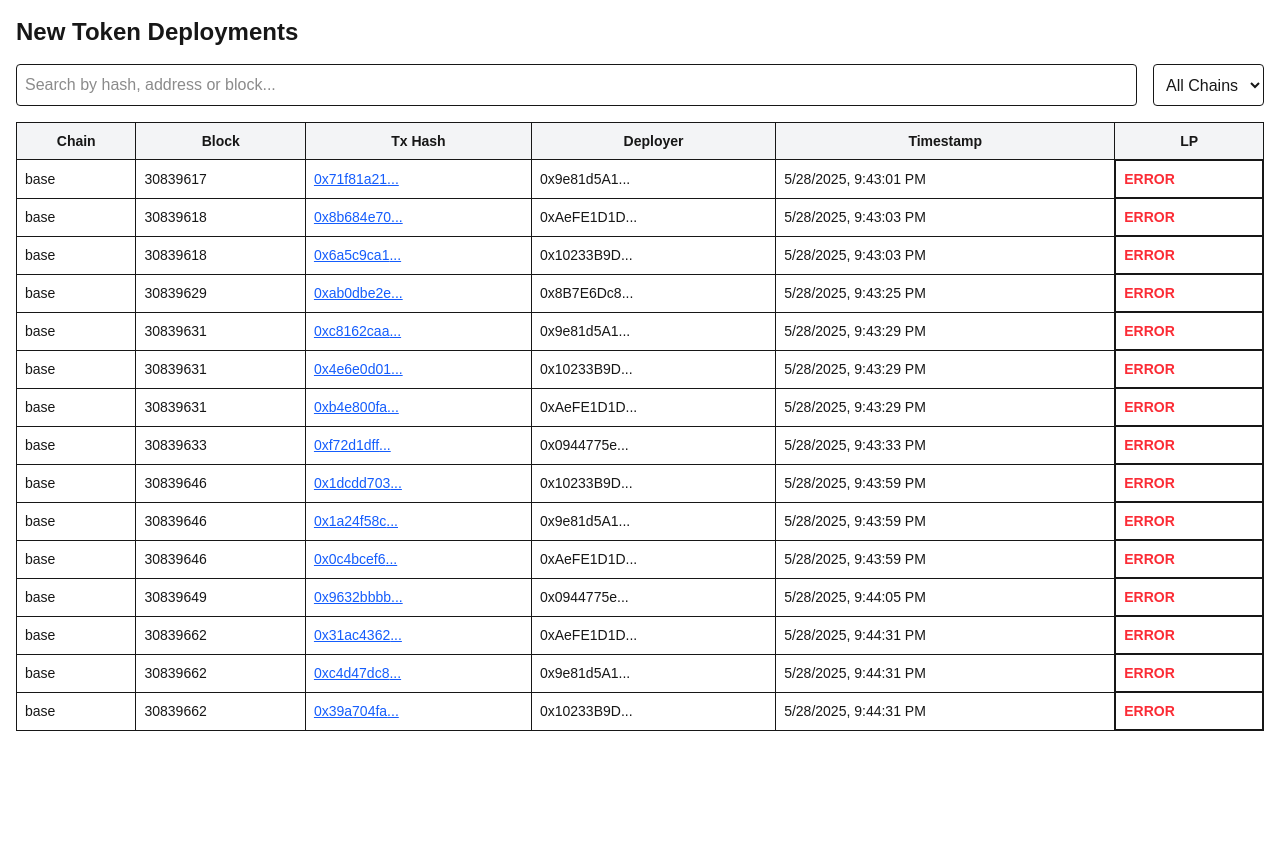
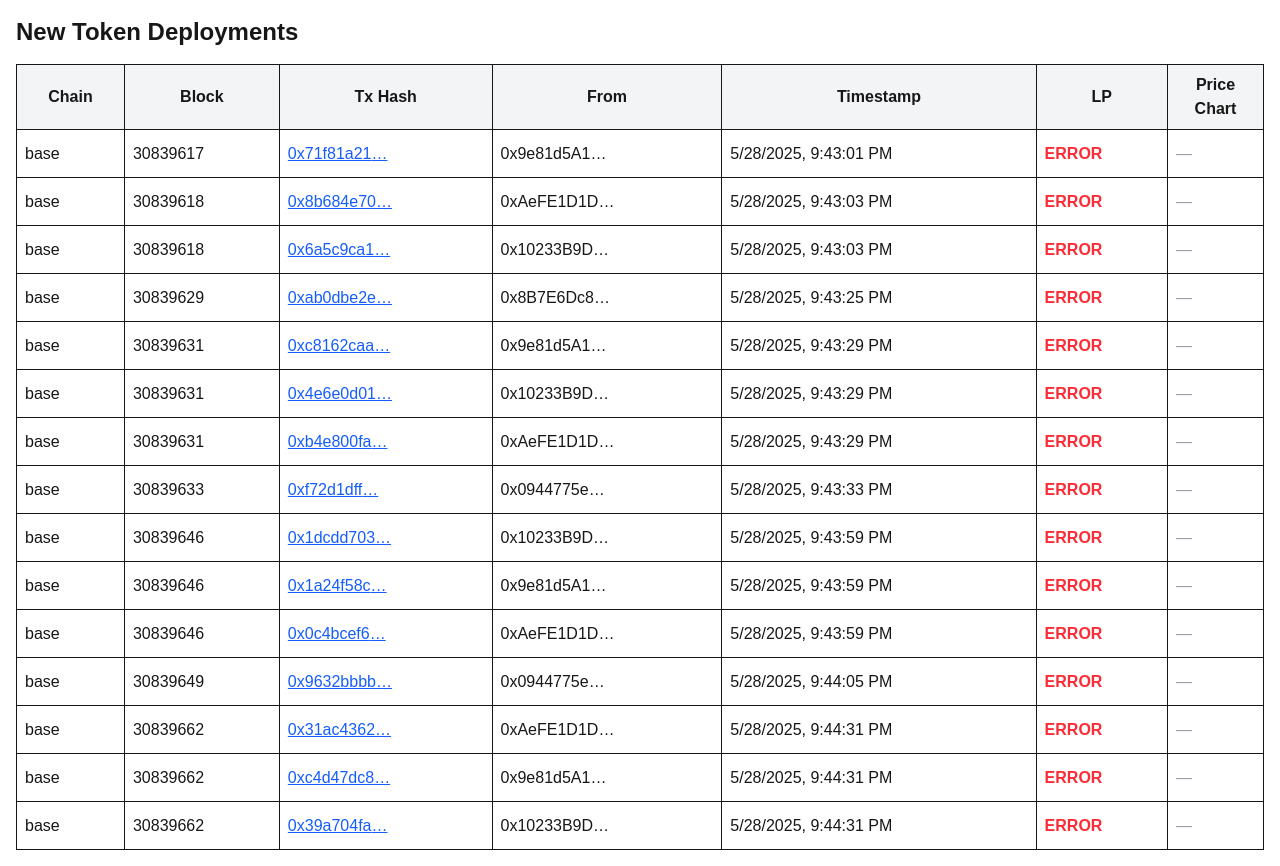
Before and after one commit to serayd61/Superchain-token-explorer, a Next.js app: page / in a window 1280 px wide. Before the commit the page ends 800 px from the top, so only its background shows below. Built offline with nearby package versions, Linux system fonts and the light colour scheme.

Commit message:
Add sparkline price chart column

```diff
--- a/components/TokenTable.tsx
+++ b/components/TokenTable.tsx
@@ -1,8 +1,7 @@
-"use client"
-
+// components/TokenTable.tsx
 import { useEffect, useState } from "react"
 import * as Tooltip from "@radix-ui/react-tooltip"
-import { Info } from "lucide-react"
+import { LineChart, Line, ResponsiveContainer } from "recharts"
 
 export type TokenEntry = {
   chain: string
@@ -11,18 +10,12 @@ export type TokenEntry = {
   from: string
   timestamp: string
   lp_status: string
-  top_holders?: {
-    address: string
-    balance: string
-  }[]
+  price_chart: number[] | "none"
 }
 
 export function TokenTable() {
   const [tokens, setTokens] = useState<TokenEntry[]>([])
   const [filteredTokens, setFilteredTokens] = useState<TokenEntry[]>([])
-  const [loading, setLoading] = useState(true)
-  const [search, setSearch] = useState("")
-  const [selectedChain, setSelectedChain] = useState("all")
 
   useEffect(() => {
     fetch("/base_tokenlar_lp.json")
@@ -30,60 +23,22 @@ export function TokenTable() {
       .then((data: TokenEntry[]) => {
         setTokens(data)
         setFilteredTokens(data)
-        setLoading(false)
       })
-      .catch(() => setLoading(false))
   }, [])
-
-  useEffect(() => {
-    const filtered = tokens.filter((token) => {
-      const matchesChain =
-        selectedChain === "all" || token.chain === selectedChain
-      const matchesSearch =
-        token.hash.toLowerCase().includes(search.toLowerCase()) ||
-        token.from.toLowerCase().includes(search.toLowerCase()) ||
-        token.block.toString().includes(search)
-      return matchesChain && matchesSearch
-    })
-    setFilteredTokens(filtered)
-  }, [search, selectedChain, tokens])
-
-  if (loading) return <div className="p-4">Loading...</div>
 
   return (
     <div className="p-4">
       <h1 className="text-2xl font-bold mb-4">New Token Deployments</h1>
-
-      <div className="flex gap-4 mb-4">
-        <input
-          type="text"
-          placeholder="Search by hash, address or block..."
-          value={search}
-          onChange={(e) => setSearch(e.target.value)}
-          className="border p-2 rounded w-full"
-        />
-
-        <select
-          value={selectedChain}
-          onChange={(e) => setSelectedChain(e.target.value)}
-          className="border p-2 rounded"
-        >
-          <option value="all">All Chains</option>
-          <option value="base">Base</option>
-          <option value="mode">Mode</option>
-          <option value="zora">Zora</option>
-        </select>
-      </div>
-
-      <table className="w-full text-sm border">
+      <table className="min-w-full border-collapse">
         <thead>
           <tr className="bg-gray-100">
             <th className="border p-2">Chain</th>
             <th className="border p-2">Block</th>
             <th className="border p-2">Tx Hash</th>
-            <th className="border p-2">Deployer</th>
+            <th className="border p-2">From</th>
             <th className="border p-2">Timestamp</th>
             <th className="border p-2">LP</th>
+            <th className="border p-2">Price Chart</th> {/* ← yeni sütun */}
           </tr>
         </thead>
         <tbody>
@@ -93,18 +48,19 @@ export function TokenTable() {
               <td className="border p-2">{t.block}</td>
               <td className="border p-2">
                 <a
-                  href={`https://explorer.${t.chain}.org/tx/${t.hash}`}
+                  href={`https://explorer.base.org/tx/${t.hash}`}
                   target="_blank"
                   className="text-blue-600 underline"
+                  rel="noreferrer"
                 >
-                  {t.hash.slice(0, 10)}...
+                  {t.hash.slice(0, 10)}…
                 </a>
               </td>
-              <td className="border p-2">{t.from.slice(0, 10)}...</td>
+              <td className="border p-2">{t.from.slice(0, 10)}…</td>
               <td className="border p-2">
                 {new Date(t.timestamp).toLocaleString()}
               </td>
-              <td className="border p-2 flex items-center gap-1">
+              <td className="border p-2">
                 <span
                   className={`font-bold ${
                     t.lp_status === "YES"
@@ -116,30 +72,22 @@ export function TokenTable() {
                 >
                   {t.lp_status}
                 </span>
-
-                {t.top_holders && t.top_holders.length > 0 && (
-                  <Tooltip.Root>
-                    <Tooltip.Trigger asChild>
-                      <button className="ml-1 text-gray-500 hover:text-black">
-                        <Info size={16} />
-                      </button>
-                    </Tooltip.Trigger>
-                    <Tooltip.Content
-                      side="top"
-                      className="bg-white border shadow-md rounded p-2 text-xs max-w-xs z-50"
-                    >
-                      <div className="font-semibold mb-1">Top Holders:</div>
-                      <ul className="list-disc pl-4">
-                        {t.top_holders.map((holder, idx) => (
-                          <li key={idx}>
-                            {holder.address.slice(0, 6)}...
-                            {holder.address.slice(-4)}:{" "}
-                            {Number(holder.balance).toFixed(2)}
-                          </li>
-                        ))}
-                      </ul>
-                    </Tooltip.Content>
-                  </Tooltip.Root>
+              </td>
+              <td className="border p-2 w-24 h-12">
+                {Array.isArray(t.price_chart) ? (
+                  <ResponsiveContainer width="100%" height={40}>
+                    <LineChart data={t.price_chart.map((p, idx) => ({ idx, price: p }))}>
+                      <Line
+                        type="monotone"
+                        dataKey="price"
+                        stroke="#8884d8"
+                        dot={false}
+                        strokeWidth={2}
+                      />
+                    </LineChart>
+                  </ResponsiveContainer>
+                ) : (
+                  <span className="text-gray-400">—</span>
                 )}
               </td>
             </tr>
```
